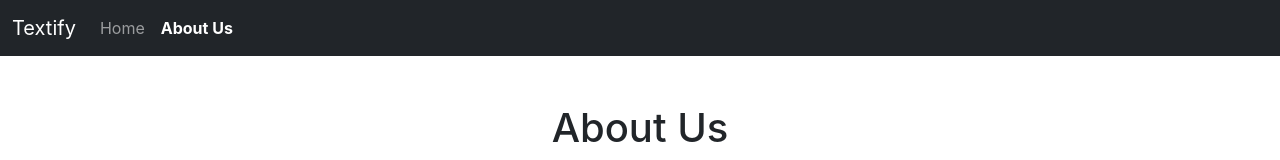
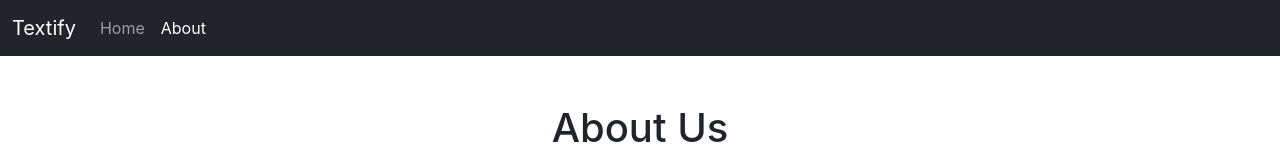
Before and after one commit to Quisha16/Textify, a React (Create React App) app: page /about in a window 1280 px wide. Shown: the top 160 px of the page. Built offline with nearby package versions, Linux system fonts and the light colour scheme.

Commit message:
added git pages

```diff
--- a/src/App.js
+++ b/src/App.js
@@ -6,13 +6,12 @@ import TextBox from "./Components/TextBox";
 
 function App() {
   return (
-    // Wrap the entire application with Router for routing functionality
     <Router>
-      <Navbar title="Textify" />
+      <Navbar title="Textify" aboutUs="About" />
       <div className="container my-5">
         <Routes>
           <Route
-            path="/"
+            path="/Textify"
             element={<TextBox heading="Input your text to get started..." />}
           />
           <Route path="/about" element={<AboutUs />} />
--- a/src/Components/Navbar.js
+++ b/src/Components/Navbar.js
@@ -1,6 +1,6 @@
 import React from "react";
 import PropTypes from "prop-types";
-import { NavLink } from "react-router-dom"; // Import NavLink from react-router-dom
+import { NavLink } from "react-router-dom";
 
 export default function Navbar(props) {
   return (
@@ -23,26 +23,12 @@ export default function Navbar(props) {
         <div className="collapse navbar-collapse" id="navbarSupportedContent">
           <ul className="navbar-nav me-auto mb-2 mb-lg-0">
             <li className="nav-item">
-              <NavLink
-                className="nav-link"
-                aria-current="page"
-                to="/"
-                end
-                style={({ isActive }) => ({
-                  fontWeight: isActive ? "bold" : "normal",
-                })}
-              >
+              <NavLink className="nav-link" aria-current="page" to="/" end>
                 Home
               </NavLink>
             </li>
             <li className="nav-item">
-              <NavLink
-                className="nav-link"
-                to="/about"
-                style={({ isActive }) => ({
-                  fontWeight: isActive ? "bold" : "normal",
-                })}
-              >
+              <NavLink className="nav-link" to="/about">
                 {props.aboutUs}
               </NavLink>
             </li>
@@ -53,14 +39,12 @@ export default function Navbar(props) {
   );
 }
 
-// Declare the type of props that will be sent
 Navbar.propTypes = {
   title: PropTypes.string.isRequired,
   aboutUs: PropTypes.string.isRequired,
 };
 
-// In case props are not passed, this will be the default
 Navbar.defaultProps = {
-  title: "Textify",
-  aboutUs: "About Us",
+  title: "SetTitleHere",
+  aboutUs: "About",
 };
```
Also changed, not shown: package.json (+7 -1 lines), 1 other file (tests, documents, lock files or other folders).
